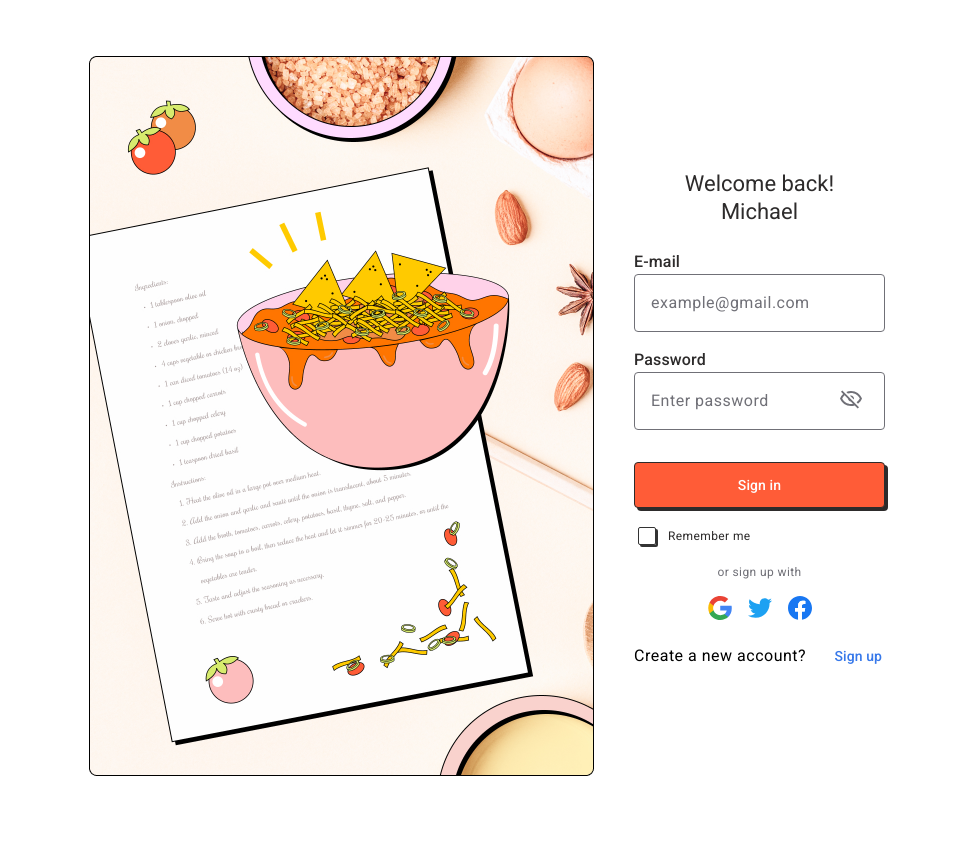
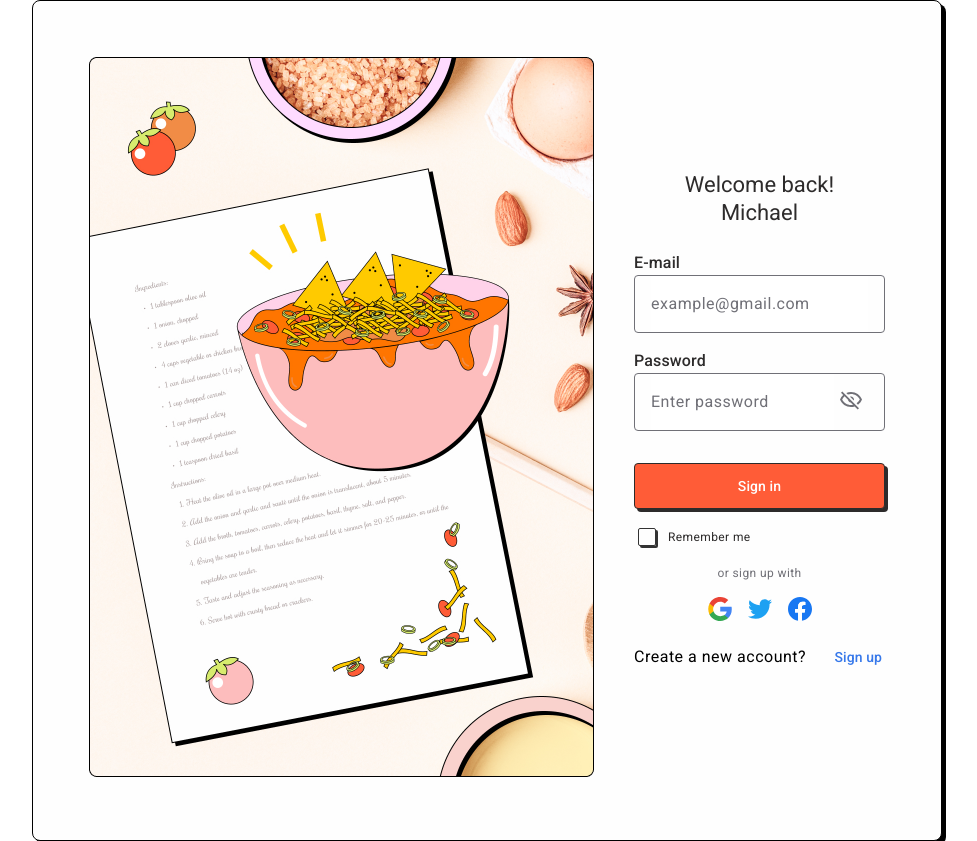
Before and after one commit to recipetoria/recipetoria-frontend, a React (Create React App) app: page /sign_in in a window 1280 px wide. Shown: the whole page, without its empty margins (153-1130 px from the left). Built offline with nearby package versions, Linux system fonts and the light colour scheme; a web font is replaced by a local one.

Commit message:
feat: style add border and shadow for block wrapper

```diff
--- a/src/pages/SignPage/SignPage.scss
+++ b/src/pages/SignPage/SignPage.scss
@@ -5,6 +5,7 @@
   display: flex;
   align-items: center;
   justify-content: center;
+  height: 100%;
 
   &__form-n-header {
     display: flex;
@@ -34,6 +35,11 @@
     gap: 2.5rem;
     align-items: center;
     padding: 56px;
+
+    background-color: $btn-bg-color;
+    border: 1px solid $total-black;
+    border-radius: 8px;
+    box-shadow: 4px 4px 0 $total-black;
   }
 
   .submit-btn {
--- a/src/styles/_variables.scss
+++ b/src/styles/_variables.scss
@@ -8,6 +8,7 @@ $brown-color: #35201A;
 $brow-light-color: #725E58;
 
 // black
+$total-black: #000;
 $black-1-color: #1C1B1F;
 $black-color: #2D2B2B;
 $black-light: #333;
```
